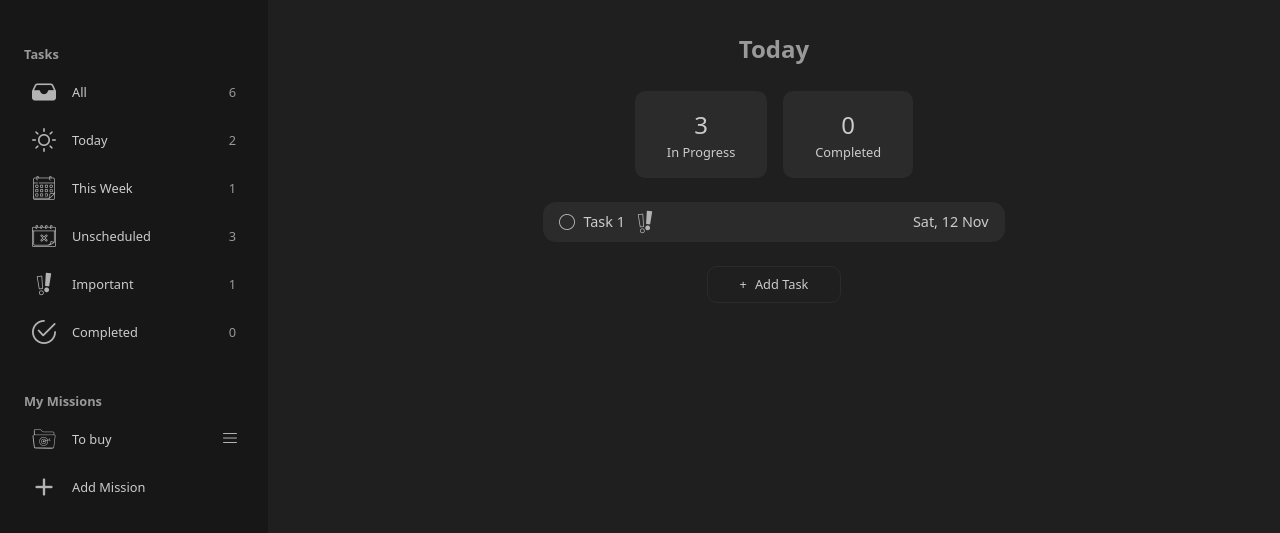
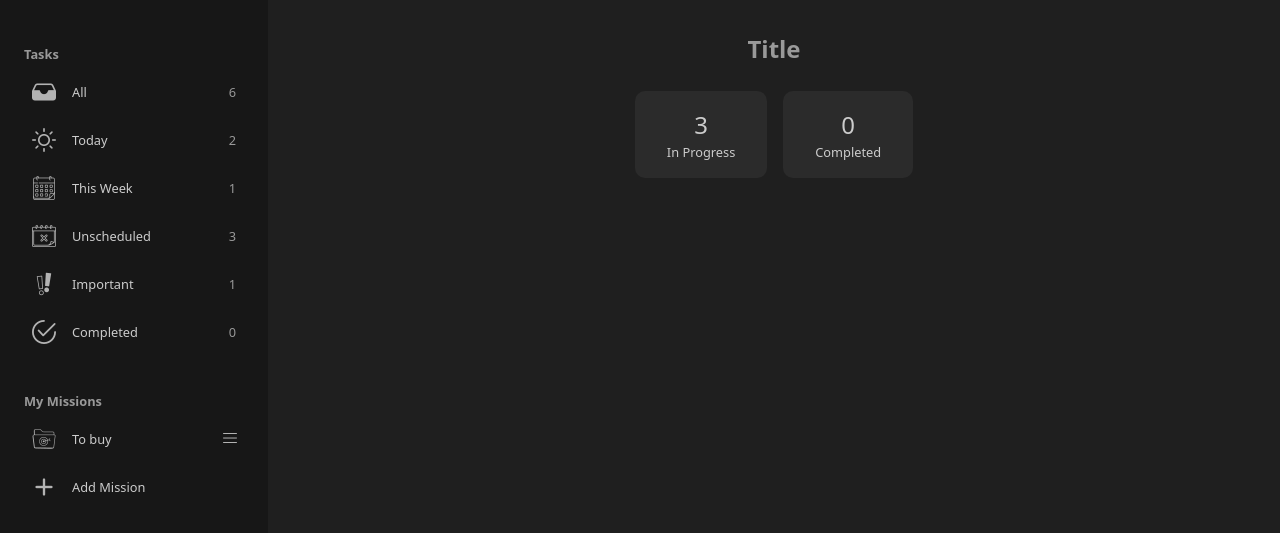
Before and after one commit to kaito24mako/ToDo-App, a website built with webpack: page src/index.html in a window 1280 px wide. Shown: the part 59-592 px from the top of the page. Built offline with nearby package versions, Linux system fonts and the light colour scheme.

Commit message:
create function for creating tab content

```diff
--- a/src/index.css
+++ b/src/index.css
@@ -43,15 +43,7 @@ button {
     --font-primary: system-ui, "Segoe UI", Helvetica, Arial, sans-serif;
 
     /* colors */
-    /* --black: hsl(0, 0%, 9%);
-    --black-light: hsl(0, 0%, 12%);
-
-    --grey: hsl(0, 0%, 17%);
-
-    --white-dark: hsl(0, 0%, 60%);
-    --white: hsl(0, 0%, 80%);
-
-    --blue-gradient: linear-gradient(135deg, #75E2EF, #1D768C); */
+    --blue-gradient: linear-gradient(135deg, #75E2EF, #1D768C);
 
     /* font sizes */
     --vlarge: 1.5rem;
--- a/src/index.html
+++ b/src/index.html
@@ -108,7 +108,7 @@
 
     <!-- Repeat with DOM -->
     <main id="content-container">
-        <h2 id="tabTitle">Today</h2>
+        <!-- <h2 id="tabTitle">Today</h2>
         <div id="counters">
             <span id="progress" class="counter">
                 <p id="number">3</p>
@@ -118,9 +118,9 @@
                 <p id="number">0</p>
                 <p id="status">Completed</p>
             </span>
-        </div>
+        </div> -->
         <!-- Repeat with DOM -->
-        <div id="tasks">
+        <!-- <div id="tasks">
             <div class="task">
                 <span id="button-and-title">
                     <button>
@@ -131,12 +131,12 @@
                 </span>
                 <span id="date">Sat, 12 Nov</span>
             </div>
-        </div>
+        </div> -->
 
-        <button id="addTaskBtn">
+        <!-- <button id="addTaskBtn">
             <p>+</p>
             <p>Add Task</p>
-        </button>
+        </button> -->
     </main>
 </body>
 </html>
--- a/src/index.js
+++ b/src/index.js
@@ -3,8 +3,26 @@ import './css/sidebar.css';
 import './css/content.css';
 
 import { toggleSidebar, toggleTheme, checkViewportWidth } from './js/sidebar.js';
+import { createTabContent } from './js/content.js';
+
+export function getUI() {
+    return {
+        /* general */
+        root: document.documentElement,
+        /* sidebar */
+        sidebar: document.querySelector('#sidebar-container'),
+        sidebarBtn: document.querySelector('#sidebarBtn'),
+        logo: document.querySelector('#logo'),
+        themeBtn: document.querySelector('#themeBtn'),
+        /* content */
+        content: document.querySelector('#content-container'),
+    }
+}
 
 /* sidebar.js */
 toggleSidebar();
 toggleTheme();
 checkViewportWidth();
+
+/* content.js */
+createTabContent();
--- a/src/js/content.js
+++ b/src/js/content.js
@@ -0,0 +1,45 @@
+import { getUI } from "../index.js";
+
+export function createTabContent() {
+    const { content } = getUI();
+
+    // LOOP THROUGH ARRAY OF TAB OBJECTS, CREATED BY CLASS
+
+    const tabTitle = document.createElement('h2');
+    tabTitle.id = 'tabTitle';
+    tabTitle.textContent = 'Title';  // PLACEHOLDER
+
+    const counters = document.createElement('div');
+    counters.id = 'counters';
+
+    const progress = document.createElement('span');
+    progress.id = 'progress'
+    progress.classList.add('counter');
+
+    const progressNumber = document.createElement('p');
+    progressNumber.id = 'number';
+    progressNumber.textContent = '3';  // PLACEHOLDER
+
+    const progressStatus = document.createElement('p');
+    progressStatus.id = 'status';
+    progressStatus.textContent = 'In Progress';
+
+    const completed = document.createElement('span');
+    completed.id = 'completed'
+    completed.classList.add('counter');
+
+    const completedNumber = document.createElement('p');
+    completedNumber.id = 'number';
+    completedNumber.textContent = '0';  // PLACEHOLDER
+
+    const completedStatus = document.createElement('p');
+    completedStatus.id = 'status';
+    completedStatus.textContent = 'Completed';
+
+    content.append(tabTitle, counters);
+    counters.append(progress, completed);
+    progress.append(progressNumber, progressStatus);
+    completed.append(completedNumber, completedStatus);
+
+    // ANOTHER LOOP FOR DISPLAYING TASKS
+}
--- a/src/js/sidebar.js
+++ b/src/js/sidebar.js
@@ -1,17 +1,7 @@
-const ui = {
-    /* general */
-    root: document.documentElement,
-    /* sidebar */
-    sidebar: document.querySelector('#sidebar-container'),
-    sidebarBtn: document.querySelector('#sidebarBtn'),
-    logo: document.querySelector('#logo'),
-    themeBtn: document.querySelector('#themeBtn'),
-    /* content */
-    content: document.querySelector('#content-container'),
-}
+import { getUI } from "../index.js";
 
 export function toggleSidebar() {
-    const { sidebar, sidebarBtn, logo } = ui;
+    const { sidebar, sidebarBtn, logo } = getUI();
     sidebar.classList.add('open');
 
     sidebarBtn.addEventListener('click', () => {
@@ -28,7 +18,7 @@ export function toggleSidebar() {
 }
 
 export function toggleTheme() {
-    const { root, themeBtn } = ui;
+    const { root, themeBtn } = getUI();
 
     themeBtn.addEventListener('click', () => {
         const currentTheme = root.getAttribute('data-theme');
@@ -46,7 +36,7 @@ export function toggleTheme() {
 }
 
 export function checkViewportWidth() {
-    const { sidebar, sidebarBtn, logo, themeBtn, content } = ui;
+    const { sidebar, sidebarBtn, logo, themeBtn, content } = getUI();
 
     /* blur content on smaller viewports */
     if (window.innerWidth <= 665) {
```
